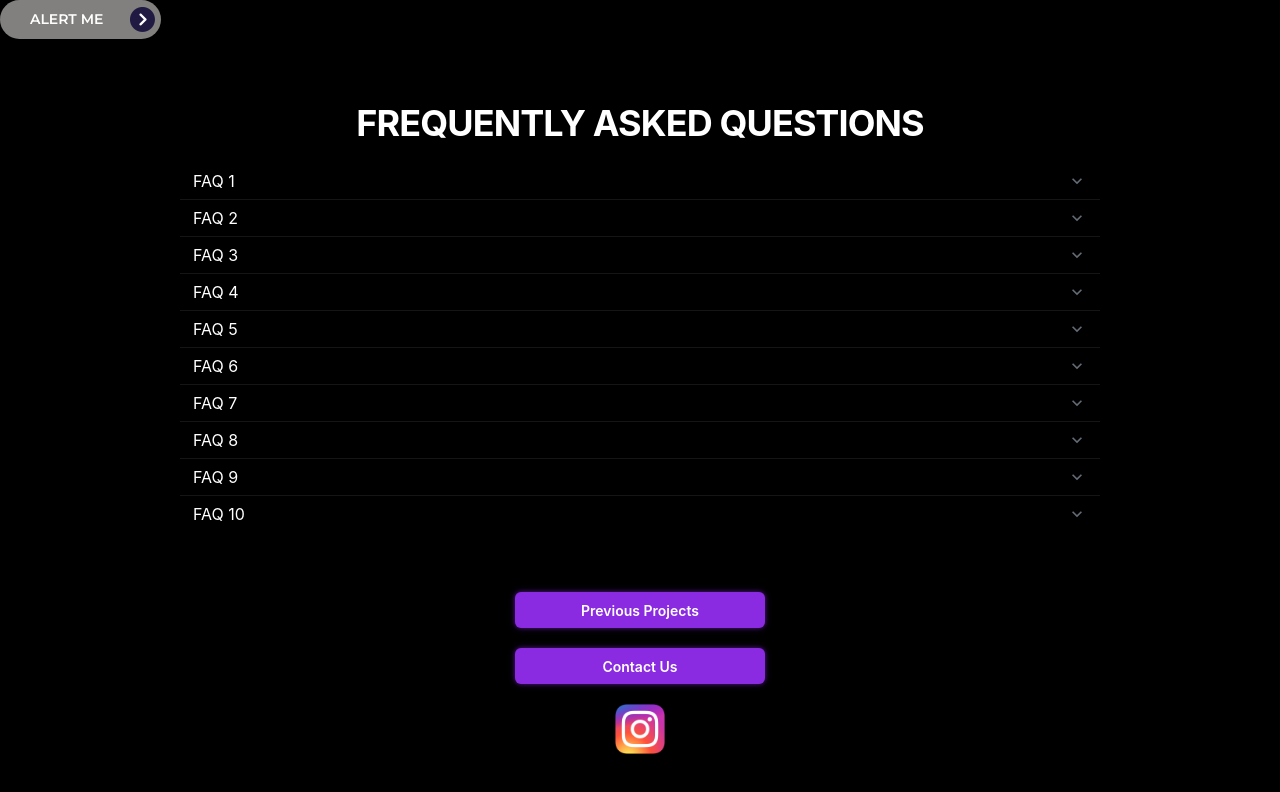
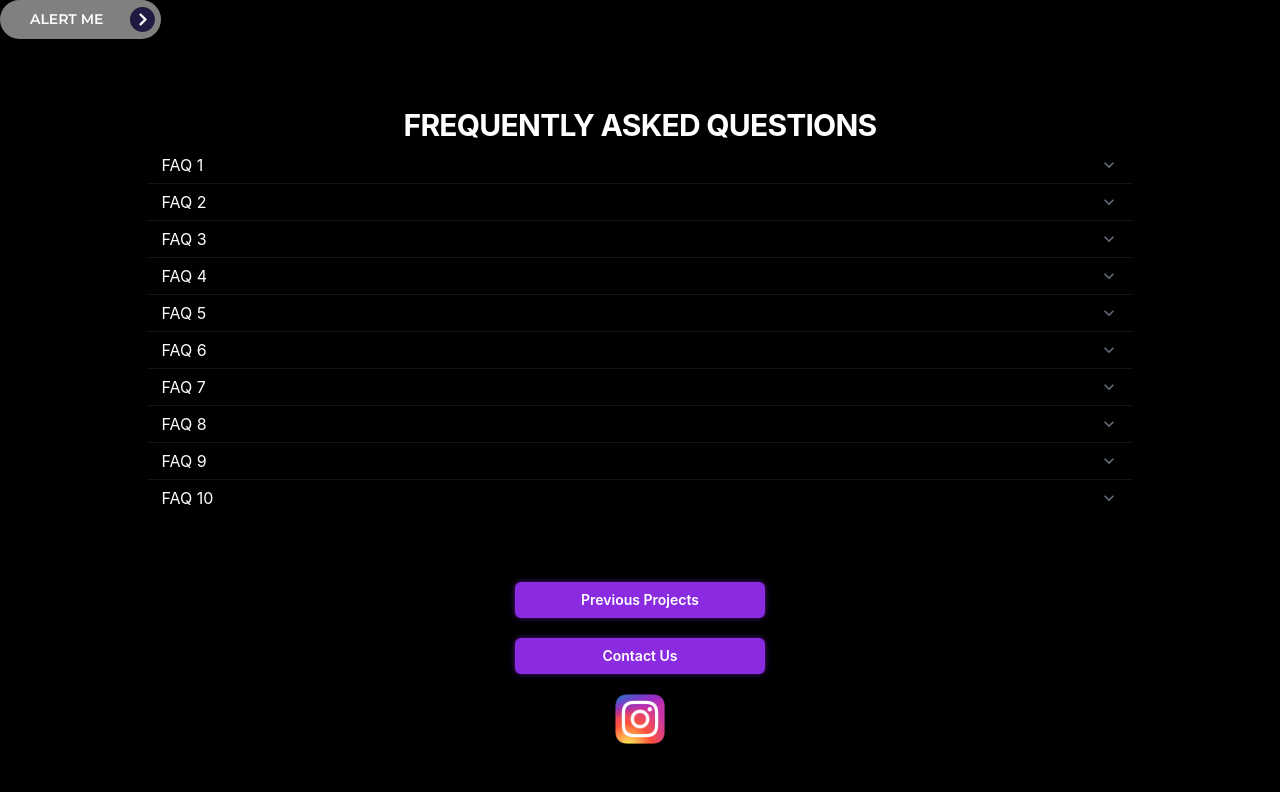
Before and after one commit to mvhacks/website-9.0, a React (Create React App) app: page / in a window 1280 px wide. Shown: the top 792 px of the page. Built offline with nearby package versions, Linux system fonts and the light colour scheme.

Commit message:
fix faq size

```diff
--- a/src/components/Faqs.tsx
+++ b/src/components/Faqs.tsx
@@ -7,16 +7,24 @@ import Typography from '@mui/joy/Typography';
 
 export default function Faqs() {
     return (
-        <div style={{ padding: '20px'}}>
-            <Typography level="h1" sx={{ color: '#ffffff', marginBottom: 2, textAlign: "center" }}>
+        <div style={{ padding: '2%'}}>
+            <Typography level="h2"
+                sx={{
+                    color: '#ffffff',
+                    marginBottom: '0.2%',
+                    marginRight: '0.7%',
+                    marginLeft: '0.7%',
+                    textAlign: "center"
+                }}
+            >
                 FREQUENTLY ASKED QUESTIONS
             </Typography>
             <AccordionGroup
                 sx={{
                     backgroundColor: 'transparent',
                     color: 'white !important',
-                    marginLeft: 20,
-                    marginRight: 20,
+                    marginLeft: "10%",
+                    marginRight: "10%",
                     '& .MuiAccordion-root': {
                         backgroundColor: 'transparent',
                     },
```
